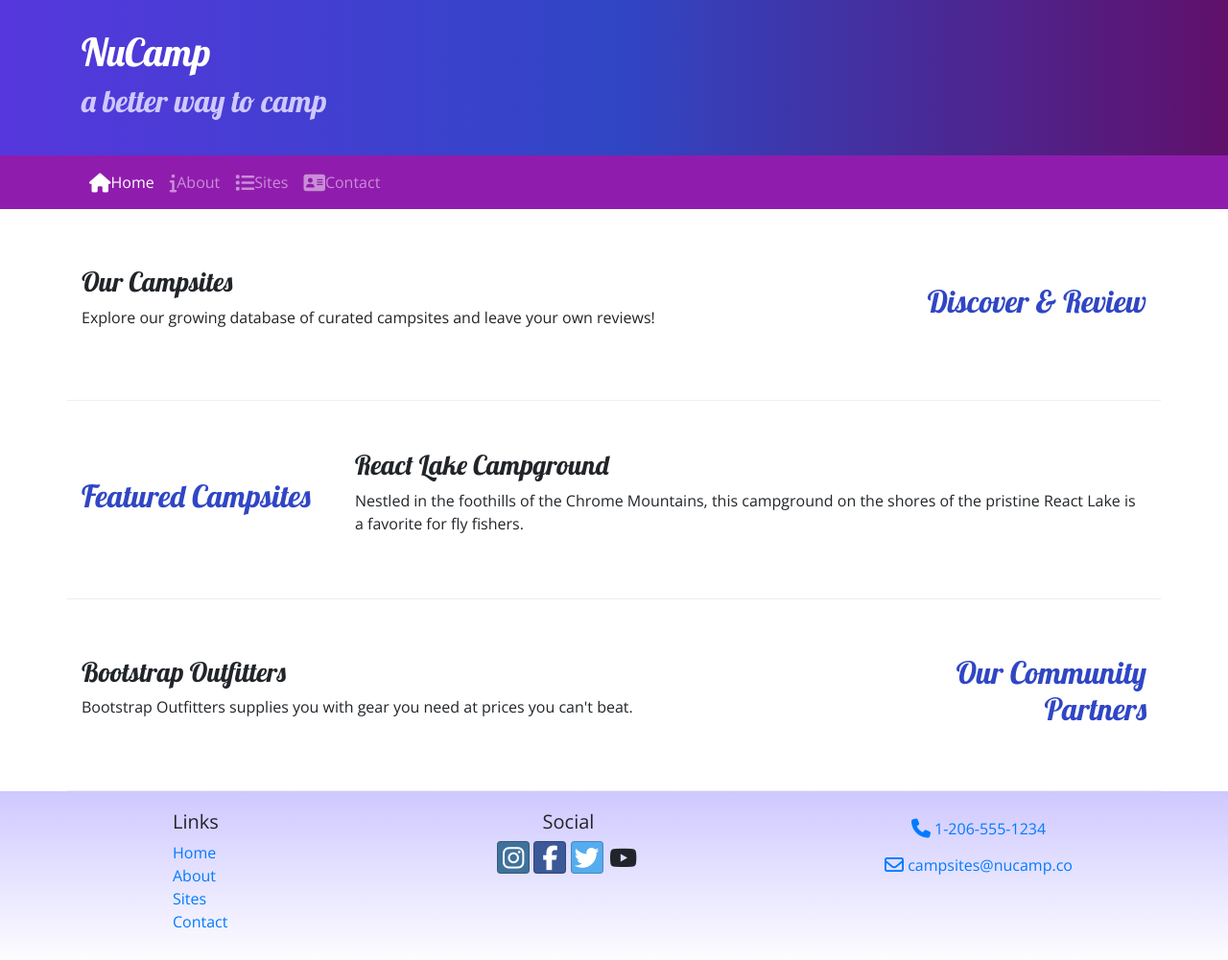
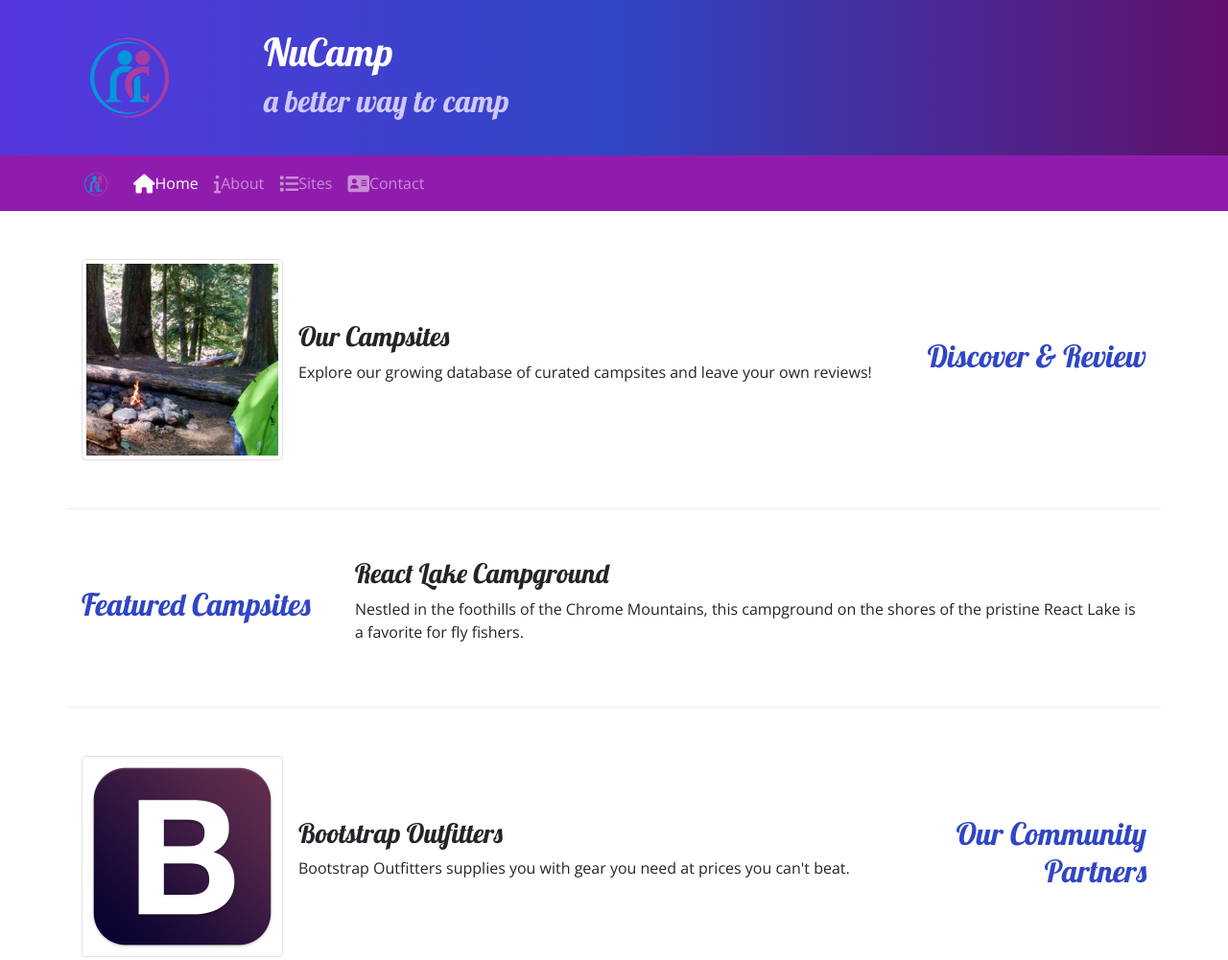
Before and after one commit to peichykeen/bootcamp, a website: page 1-HTML-CSS-JavaScript/nucampsite/index.html in a window 1280 px wide. Shown: the top 1001 px of the page at 96% size. Drawn offline with nearby package versions, Linux system fonts and the light colour scheme.

Commit message:
Images and Media

```diff
--- a/1-HTML-CSS-JavaScript/nucampsite/index.html
+++ b/1-HTML-CSS-JavaScript/nucampsite/index.html
@@ -23,6 +23,9 @@
     <header class="jumbotron jumbotron-fluid">
         <div class="container">
             <div class="row">
+                <div class="col-4 col-sm-3 col-md-2 align-self-center">
+                    <a href="index.html"><img src="/7-media/pictures/logo.png" class="img-fluid" /></a>
+                </div>
                 <div class="col">
                     <h1>NuCamp</h1>
                     <h2>a better way to camp</h2>
@@ -33,6 +36,7 @@
 
     <nav class="navbar navbar-expand-sm navbar-dark sticky-top">
         <div class="container">
+            <a class="navbar-brand" href="index.html"><img src="/7-media/pictures/logo.png" height="30" widgth="30" /></a>
             <button  class="navbar-toggler ml-auto" type="button" data-toggle="collapse" data-target="#nucampNavbar">
                 <span class="navbar-toggler-icon"></span>
             </button>
@@ -53,8 +57,13 @@
                     <h2 class="text-sm-right">Discover & Review</h2>
                 </div>
                 <div class="col">
-                    <h3>Our Campsites</h3>
-                    <p class="d-none d-sm-block">Explore our growing database of curated campsites and leave your own reviews!</p>
+                    <div class="media">
+                        <img class="d-flex mr-3 img-thumbnail" src="/7-media/pictures/breadcrumb-trail-thumb.jpg" alt="Breadcrumb Trail thumbnail" />
+                        <div class="media-body align-self-center">
+                        <h3>Our Campsites</h3>
+                        <p class="d-none d-sm-block">Explore our growing database of curated campsites and leave your own reviews!</p>
+                        </div>
+                    </div>
                 </div>
             </div>
 
@@ -73,8 +82,13 @@
                     <h2 class="text-sm-right">Our Community Partners</h2>
                 </div>
                 <div class="col">
-                    <h3>Bootstrap Outfitters</h3>
-                    <p class="d-none d-sm-block">Bootstrap Outfitters supplies you with gear you need at prices you can't beat.</p>
+                    <div class="media">
+                        <img class="d-flex mr-3 img-thumbnail" src="/7-media/pictures/bootstrap-thumb.png" alt="Bootstrap Outfitters" />
+                        <div class="media-body align-self-center">
+                        <h3>Bootstrap Outfitters</h3>
+                        <p class="d-none d-sm-block">Bootstrap Outfitters supplies you with gear you need at prices you can't beat.</p>
+                        </div>
+                    </div>
                 </div>
             </div>
         </div>
```
Also changed, not shown: 1-HTML-CSS-JavaScript/nucampsite/about.html (+4 -0 lines), 1-HTML-CSS-JavaScript/nucampsite/contactus.html (+4 -0 lines), 7-media/pictures/bootstrap-thumb.png (added), 7-media/pictures/breadcrumb-trail-thumb.jpg (added), 7-media/pictures/breadcrumb-trail.jpg (added), 7-media/pictures/chrome-river-thumb.jpg (added), 7-media/pictures/chrome-river.jpg (added), 7-media/pictures/logo.png (added), 7-media/pictures/react-lake-thumb.jpg (added), 7-media/pictures/react-lake.jpg (added), 2 other files.
